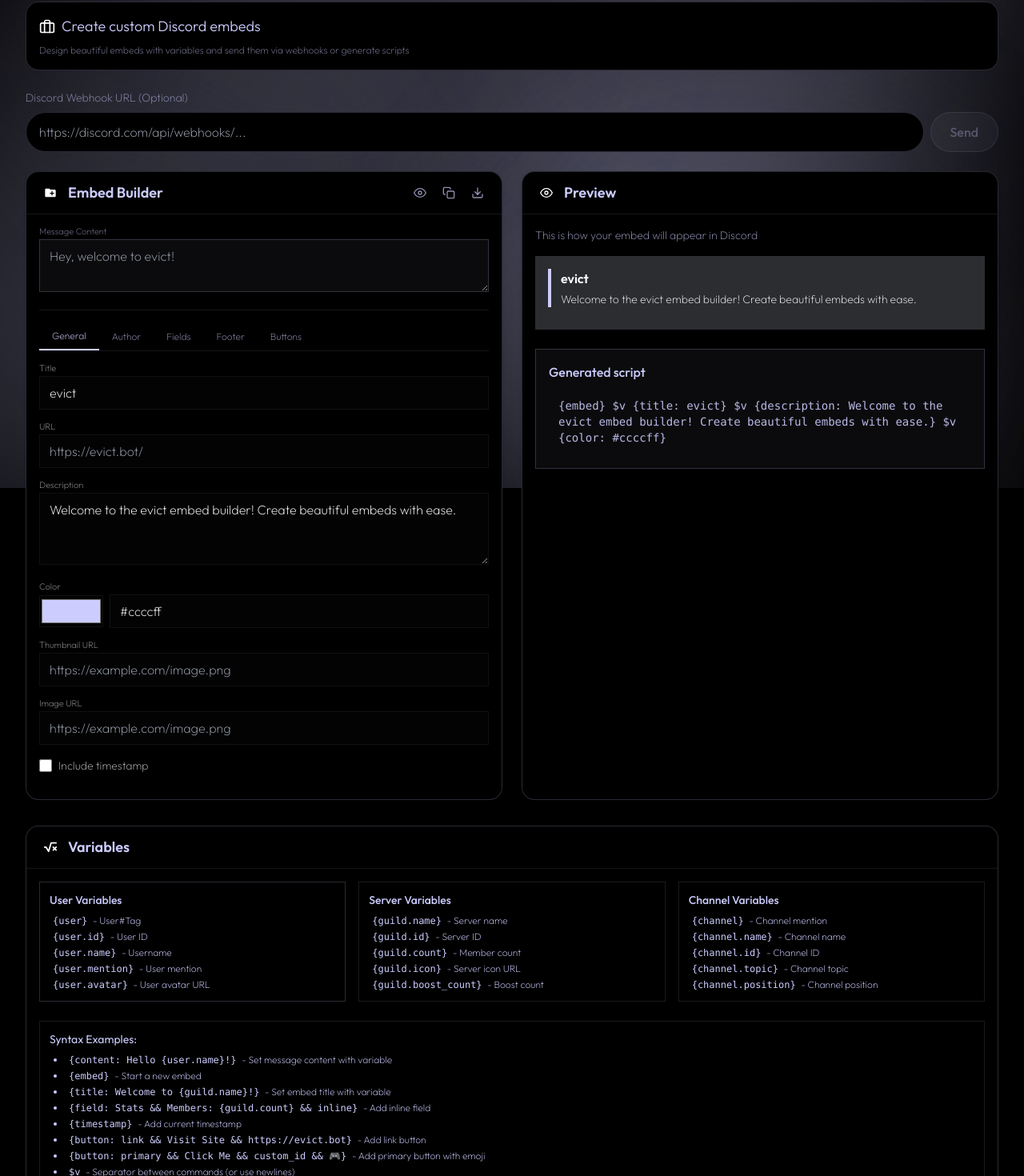
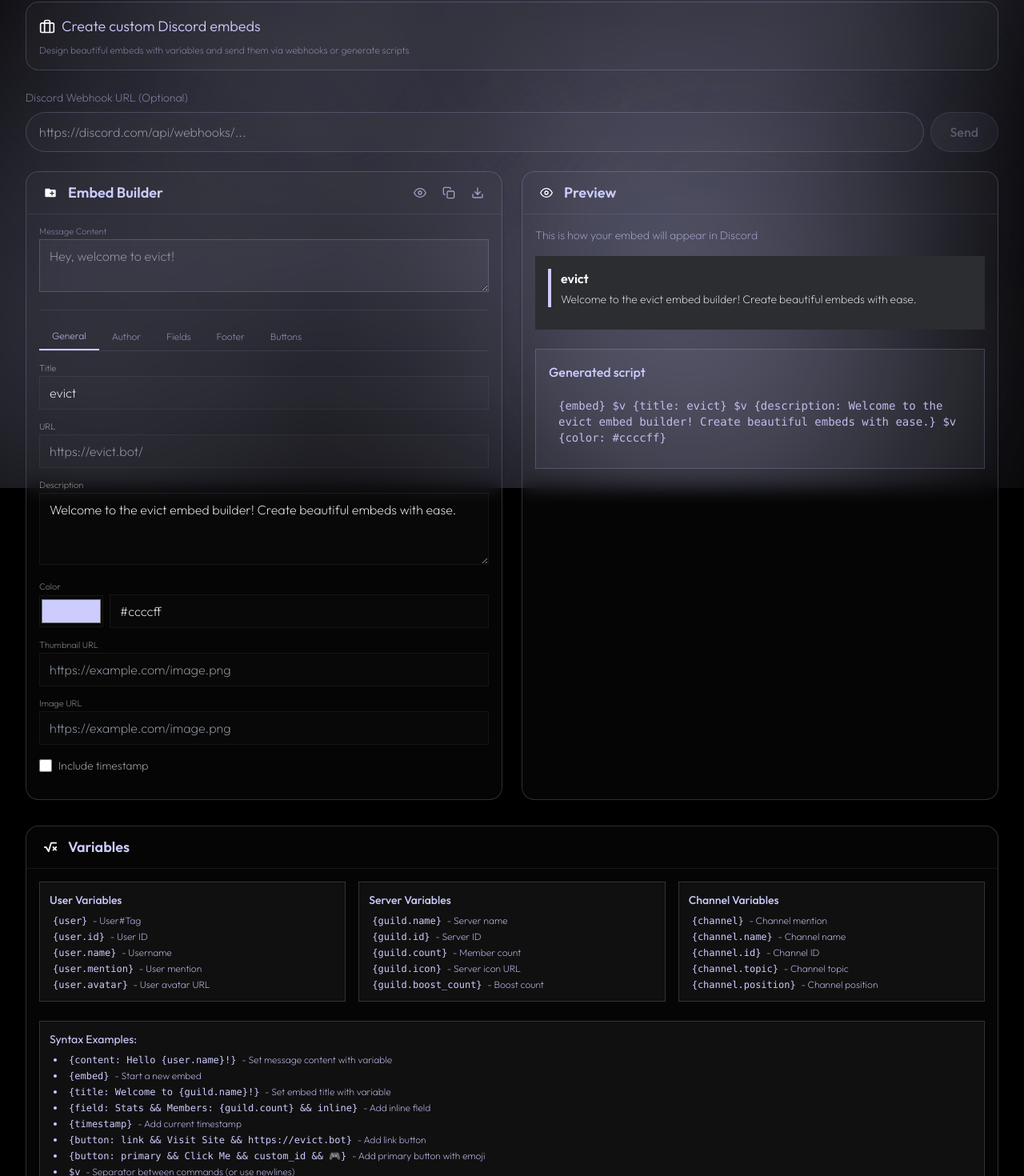
Before and after one commit to EvictServices/alina-archive, a Next.js app: page /embed in a window 1280 px wide. Shown: the part 190-1660 px from the top of the page at 80% size. Built offline with nearby package versions, Linux system fonts and the light colour scheme.

Commit message:
style: update component backgrounds to improve visual consistency and accessibility

```diff
--- a/src/app/commands/page.tsx
+++ b/src/app/commands/page.tsx
@@ -106,7 +106,7 @@
           </h1>
         </div>
 
-        <div className="mb-6 bg-black border border-[#ccccff]/20 rounded-2xl p-4 backdrop-blur-sm">
+        <div className="mb-6 bg-white/[0.02] border border-[#ccccff]/20 rounded-2xl p-4 backdrop-blur-md">
           <div className="flex items-center gap-2 mb-2">
             <svg width="20" height="20" viewBox="0 0 24 24" fill="none" stroke="currentColor" strokeWidth="2" strokeLinecap="round" strokeLinejoin="round">
               <polyline points="4 17 10 11 4 5" />
@@ -190,7 +190,7 @@
                   placeholder="Search commands..."
                   value={searchQuery}
                   onChange={(e) => setSearchQuery(e.target.value)}
-                  className="w-full bg-black border border-[#ccccff]/20 rounded-full pl-12 pr-4 py-3 text-[#ccccff] placeholder-[#ccccff]/40 focus:outline-none focus:border-[#ccccff]/50 transition-colors"
+                  className="w-full bg-white/[0.02] border border-[#ccccff]/20 rounded-full pl-12 pr-4 py-3 text-[#ccccff] placeholder-[#ccccff]/40 focus:outline-none focus:border-[#ccccff]/50 transition-colors backdrop-blur-md"
                 />
               </div>
             </div>
@@ -200,7 +200,7 @@
                 {displayedCommands.map((command) => (
                   <div
                     key={command.qualified_name}
-                    className="bg-black border border-[#ccccff]/20 rounded-2xl p-4 hover:border-[#ccccff]/40 transition-colors"
+                    className="bg-white/[0.02] border border-[#ccccff]/20 rounded-2xl p-4 hover:border-[#ccccff]/40 transition-colors backdrop-blur-md"
                   >
                     <div className="flex items-start justify-between mb-3">
                       <h3 className="text-[#ccccff] font-medium bg-[#ccccff]/10 px-3 py-1 rounded-full">{command.is_subcommand ? command.qualified_name : command.name}</h3>
@@ -281,7 +281,7 @@
           onClick={() => setSelectedCommand(null)}
         >
           <div
-            className="bg-black border border-[#ccccff]/30 rounded-xl max-w-md w-full p-6 shadow-2xl"
+            className="bg-white/[0.02] border border-[#ccccff]/30 rounded-xl max-w-md w-full p-6 shadow-2xl backdrop-blur-md"
             onClick={(e) => e.stopPropagation()}
           >
             <div className="flex items-center justify-between mb-6">
--- a/src/app/embed/page.tsx
+++ b/src/app/embed/page.tsx
@@ -192,7 +192,7 @@
         <div className="max-w-7xl mx-auto pt-20">
           <EmbedHeader />
 
-          <div className="mb-6 bg-black border border-[#ccccff]/20 rounded-2xl p-4 backdrop-blur-sm">
+          <div className="mb-6 bg-white/[0.02] border border-[#ccccff]/20 rounded-2xl p-4 backdrop-blur-md">
             <div className="flex items-center gap-2 mb-2">
               <svg width="20" height="20" viewBox="0 0 24 24" fill="none" stroke="currentColor" strokeWidth="2" strokeLinecap="round" strokeLinejoin="round">
                 <rect x="2" y="7" width="20" height="14" rx="2" ry="2"/>
@@ -216,7 +216,7 @@
                 type="text"
                 value={webhookUrl}
                 onChange={(e) => setWebhookUrl(e.target.value)}
-                className="flex-1 bg-black border border-[#ccccff]/20 rounded-full px-4 py-3 text-[#ccccff] focus:outline-none focus:border-[#ccccff]/50 transition-colors"
+                className="flex-1 bg-white/[0.02] border border-[#ccccff]/20 rounded-full px-4 py-3 text-[#ccccff] focus:outline-none focus:border-[#ccccff]/50 transition-colors backdrop-blur-md"
                 placeholder="https://discord.com/api/webhooks/..."
               />
               <button
--- a/src/components/embed/EmbedBuilder.tsx
+++ b/src/components/embed/EmbedBuilder.tsx
@@ -115,7 +115,7 @@
   };
 
   return (
-    <div className="bg-black border border-[#ccccff]/20 rounded-2xl shadow-md overflow-hidden">
+    <div className="bg-white/[0.02] border border-[#ccccff]/20 rounded-2xl shadow-md overflow-hidden backdrop-blur-md">
       <div className="border-b border-[#ccccff]/10 px-4 py-3 flex justify-between items-center">
         <div className="flex items-center">
           <div className="p-1.5 rounded-md bg-alina-primary/10 mr-2">
--- a/src/components/embed/EmbedPreview.tsx
+++ b/src/components/embed/EmbedPreview.tsx
@@ -11,7 +11,7 @@
 }
 
 export const EmbedPreview = ({ embed, content, script }: EmbedPreviewProps) => (
-  <div className="bg-black border border-[#ccccff]/20 rounded-2xl shadow-md overflow-hidden">
+  <div className="bg-white/[0.02] border border-[#ccccff]/20 rounded-2xl shadow-md overflow-hidden backdrop-blur-md">
     <div className="border-b border-[#ccccff]/10 px-4 py-3">
       <div className="flex items-center">
         <div className="p-1.5 rounded-md bg-alina-primary/10 mr-2">
--- a/src/components/embed/EmbedVariables.tsx
+++ b/src/components/embed/EmbedVariables.tsx
@@ -3,7 +3,7 @@
 import { FaSquareRootVariable } from "react-icons/fa6";
 
 export const EmbedVariables = () => (
-  <div className="bg-black border border-[#ccccff]/20 rounded-2xl shadow-md overflow-hidden mb-16">
+  <div className="bg-white/[0.02] border border-[#ccccff]/20 rounded-2xl shadow-md overflow-hidden mb-16 backdrop-blur-md">
     <div className="border-b border-[#ccccff]/10 px-4 py-3">
       <div className="flex items-center">
         <div className="p-1.5 rounded-md bg-alina-primary/10 mr-2">
@@ -15,7 +15,7 @@
 
     <div className="p-4">
       <div className="grid grid-cols-1 md:grid-cols-2 lg:grid-cols-3 gap-4">
-        <div className="bg-black border border-[#ccccff]/20 p-3 rounded-md">
+        <div className="bg-white/[0.03] border border-[#ccccff]/20 p-3 rounded-md backdrop-blur-sm">
           <h3 className="font-medium mb-2 text-sm" style={{ color: "#CCCCFF" }}>
             User Variables
           </h3>
@@ -53,7 +53,7 @@
           </div>
         </div>
 
-        <div className="bg-black border border-white/10 p-3 rounded-md">
+        <div className="bg-white/[0.03] border border-[#ccccff]/20 p-3 rounded-md backdrop-blur-sm">
           <h3 className="font-medium mb-2 text-sm" style={{ color: "#CCCCFF" }}>
             Server Variables
           </h3>
@@ -91,7 +91,7 @@
           </div>
         </div>
 
-        <div className="bg-black border border-white/10 p-3 rounded-md">
+        <div className="bg-white/[0.03] border border-[#ccccff]/20 p-3 rounded-md backdrop-blur-sm">
           <h3 className="font-medium mb-2 text-sm" style={{ color: "#CCCCFF" }}>
             Channel Variables
           </h3>
@@ -129,7 +129,7 @@
           </div>
         </div>
       </div>
-      <div className="mt-6 text-sm bg-black border border-white/10 p-3 rounded-md" style={{ color: "#CCCCFF" }}>
+      <div className="mt-6 text-sm bg-white/[0.03] border border-[#ccccff]/20 p-3 rounded-md backdrop-blur-sm" style={{ color: "#CCCCFF" }}>
         <p className="mb-2">
           <strong style={{ color: "#CCCCFF" }}>Syntax Examples:</strong>
         </p>
--- a/src/components/footer.tsx
+++ b/src/components/footer.tsx
@@ -21,7 +21,7 @@
   return (
     <footer
       id="alina-footer"
-      className="border-t border-white/10 backdrop-blur-xl bg-black/30 w-full relative z-10 font-sans mt-auto"
+      className="border-t border-white/10 backdrop-blur-xl bg-white/[0.02] w-full relative z-10 font-sans mt-auto"
     >
       <div className="container mx-auto px-4 py-6">
         <div className="flex flex-col sm:flex-row justify-between items-center gap-4">
```
Also changed, not shown: src/app/status/page.tsx (+8 -8 lines).
